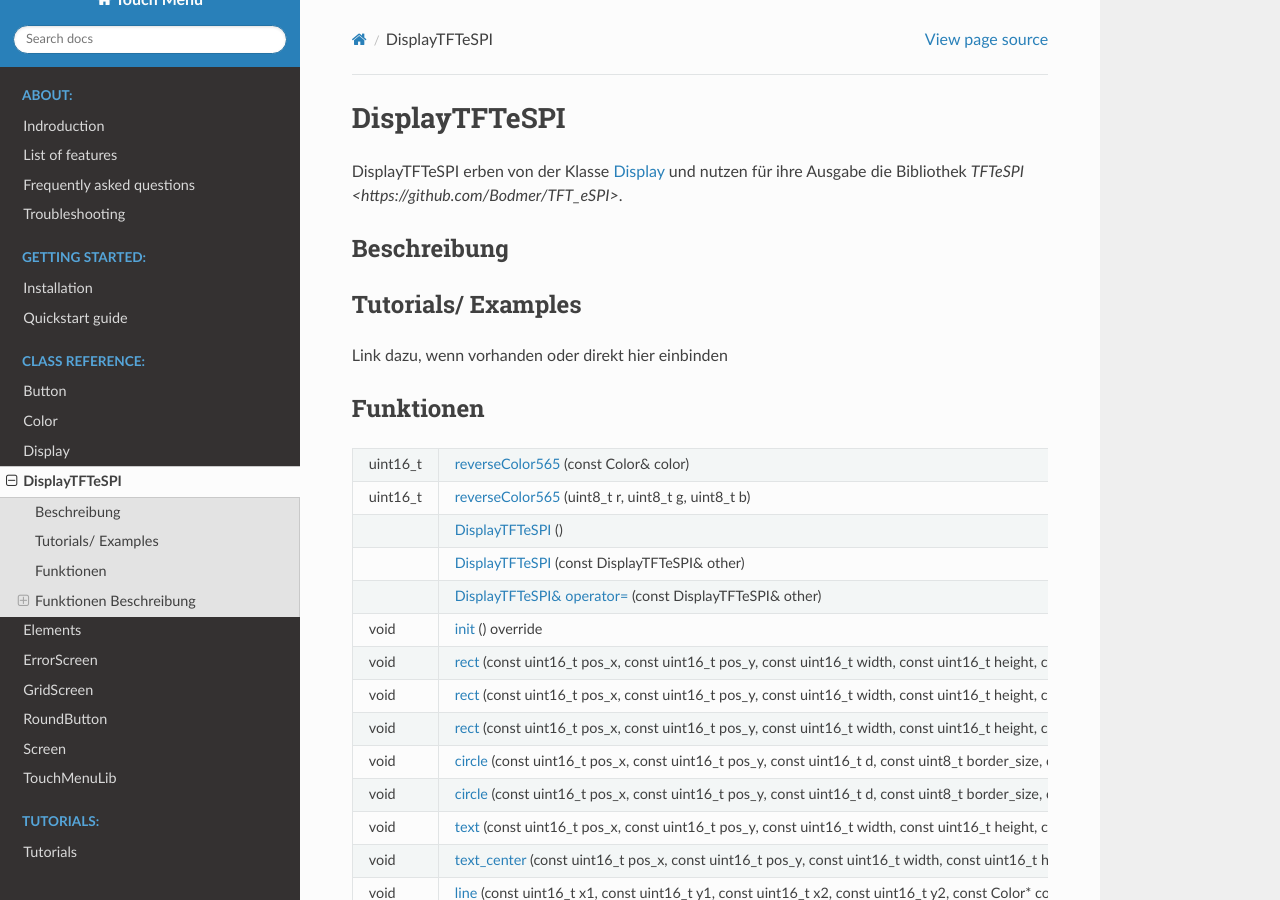
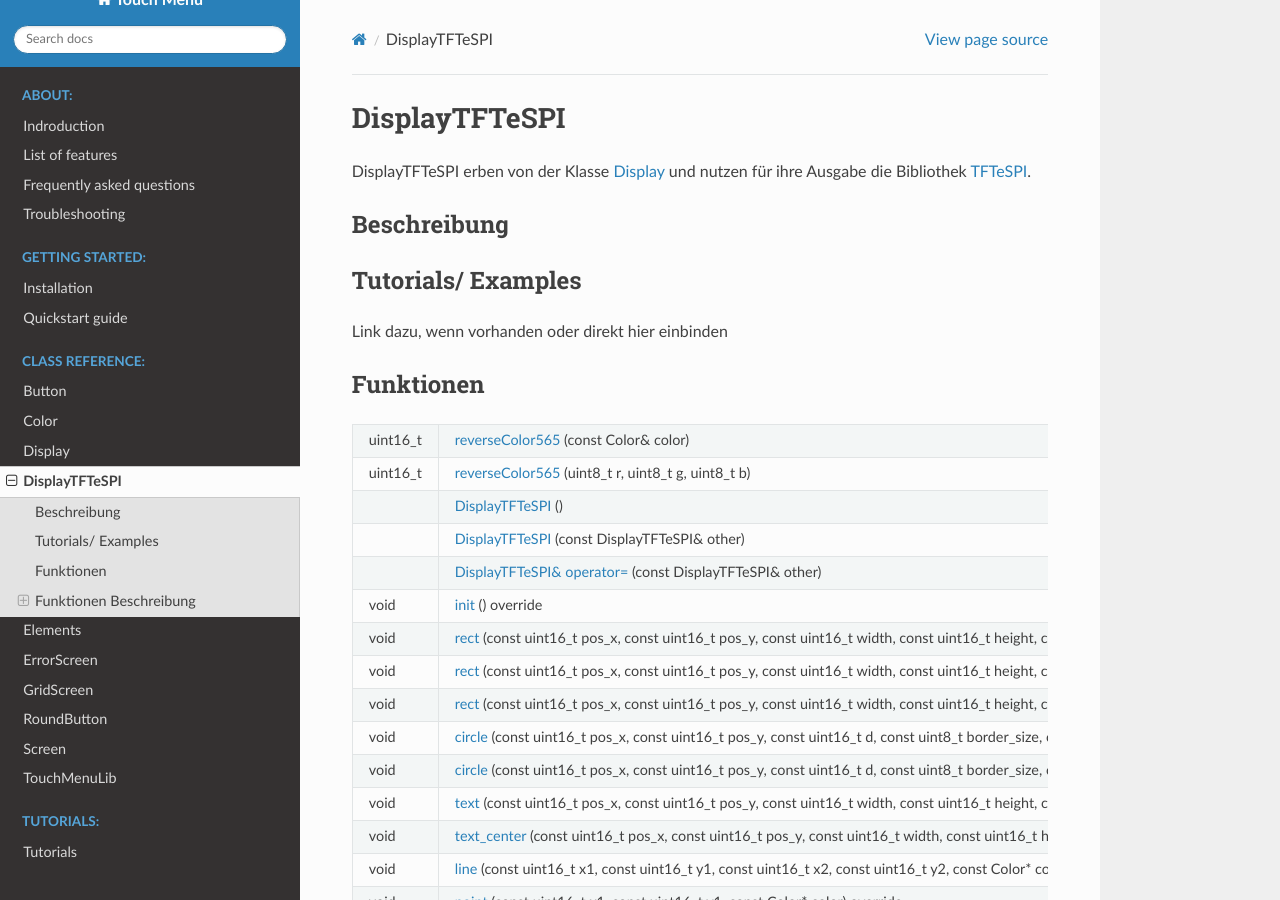
Before and after one commit to Coding-Alexx/TouchMenu, a Sphinx documentation site: the page built from docs/ClassReference/displaytftespi.rst, in a window 1280 px wide and 900 px high. Built offline with Sphinx 7.4.7 and the Read the Docs theme 2.0.0, drawn with Linux system fonts in a browser that asks for light colours.

Commit message:
Update displaytftespi.rst

```diff
--- a/docs/ClassReference/displaytftespi.rst
+++ b/docs/ClassReference/displaytftespi.rst
@@ -2,7 +2,7 @@
 
 DisplayTFTeSPI
 ++++++++++++++++
-DisplayTFTeSPI erben von der Klasse :ref:`Display <display>` und nutzen für ihre Ausgabe die Bibliothek `TFTeSPI <https://github.com/Bodmer/TFT_eSPI>`.
+DisplayTFTeSPI erben von der Klasse :ref:`Display <display>` und nutzen für ihre Ausgabe die Bibliothek `TFTeSPI <https://github.com/Bodmer/TFT_eSPI/>`_.
 
 Beschreibung
 =============
```
